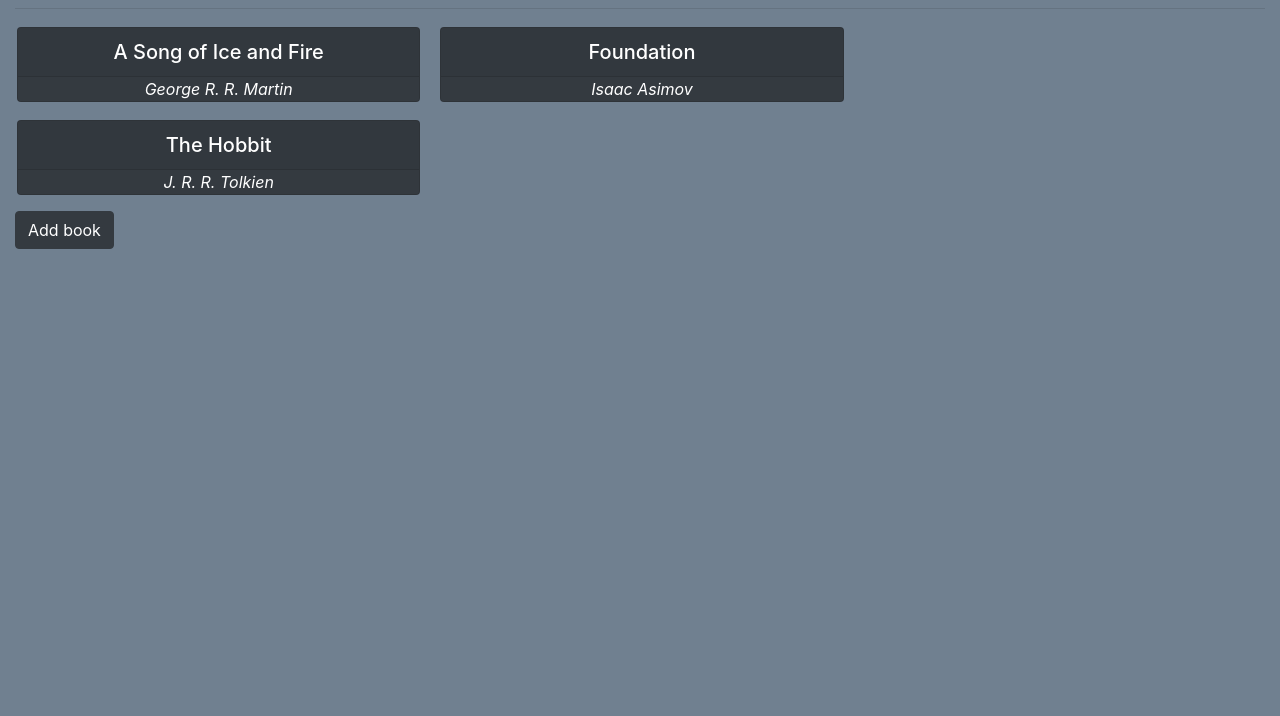
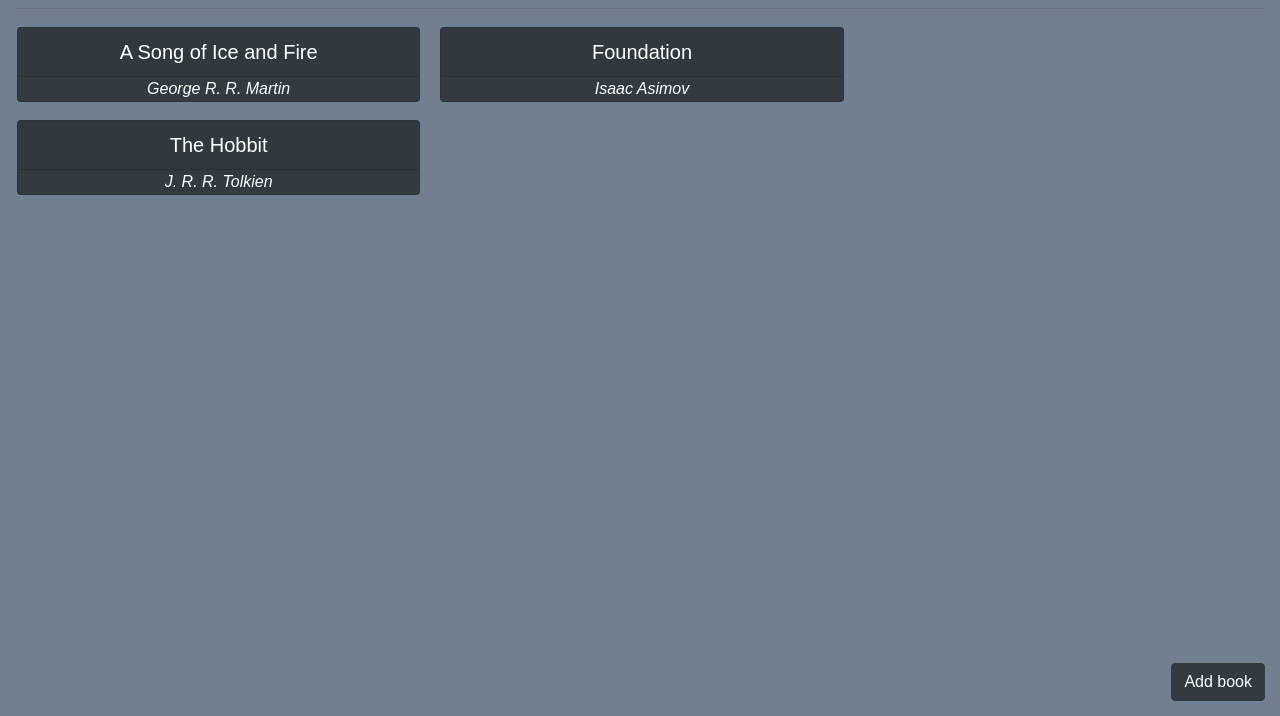
Before and after one commit to kiizerd/front-end_library, a plain HTML site: page index.html in a window 1280 px wide. Shown: the part 84-800 px from the top of the page. Drawn offline with nearby package versions, Linux system fonts and the light colour scheme.

Commit message:
moved add-book-btn to fixed postition at bottom right

```diff
--- a/styles.css
+++ b/styles.css
@@ -1,3 +1,7 @@
+body {
+  font-family: 'Montserrat', sans-serif;
+}
+
 input {
   margin-bottom: 5px;
 }
@@ -11,3 +15,10 @@ label {
   -moz-box-shadow:    2px 2px 6px 7px rgb(172, 163, 163);
   box-shadow:         2px 2px 6px 7px rgb(172, 163, 163);
 }
+
+#add-book-btn {
+  position: fixed;
+  bottom: 15px;
+  right: 15px;
+  z-index: -1;
+}
```
